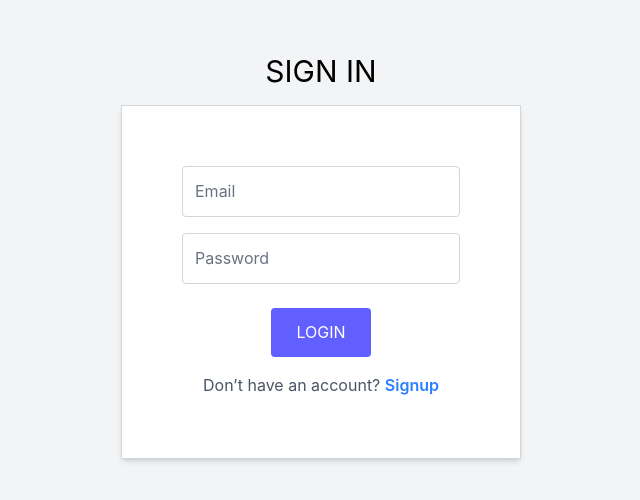
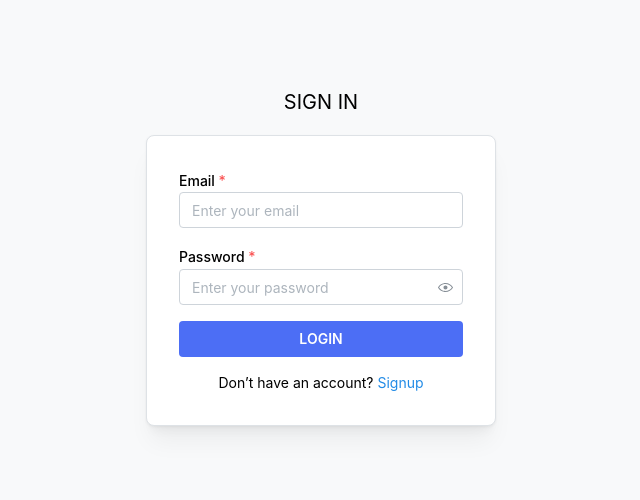
Before and after one commit to MrMandalNSU/ProductPouch, a Next.js app in the folder frontend/: page /login in a window 1280 px wide. Shown: the part 144-644 px from the top of the page, without its empty margins (319-959 px from the left). Built offline with nearby package versions, Linux system fonts and the light colour scheme.

Commit message:
Created login with mantine

```diff
--- a/frontend/app/login/page.js
+++ b/frontend/app/login/page.js
@@ -1,56 +1,69 @@
 "use client";
 
 import { useState } from "react";
+import {
+  TextInput,
+  PasswordInput,
+  Button,
+  Paper,
+  Text,
+  Anchor,
+  Center,
+} from "@mantine/core";
+import { IconMail, IconLock } from "@tabler/icons-react";
 import Link from "next/link";
 
 export default function Login() {
   const [email, setEmail] = useState("");
   const [password, setPassword] = useState("");
 
-  const handleSubmit = async (e) => {
+  const handleSubmit = (e) => {
     e.preventDefault();
     console.log("Login clicked with:", { email, password });
   };
 
   return (
-    <div className="flex h-screen justify-center items-center bg-gray-100">
-      <div className="relative flex flex-col items-center">
-        <h2 className="text-3xl font mb-4 text-black">SIGN IN</h2>
+    <Center style={{ height: "100vh", backgroundColor: "#f8f9fa" }}>
+      <div>
+        {/* Sign In Heading */}
+        <Text align="center" size="xl" weight={700} mb="md">
+          SIGN IN
+        </Text>
 
         {/* Login Box */}
-        <div className="bg-white p-15 border border-gray-300 shadow-md w-100">
+        <Paper withBorder shadow="md" p="xl" radius="md" w={350}>
           <form onSubmit={handleSubmit}>
-            <input
-              type="email"
-              placeholder="Email"
-              className="w-full p-3 border border-gray-300 rounded mb-4 text-black placeholder-gray-500 focus:outline-none focus:ring-2 focus:ring-blue-500"
+            <TextInput
+              label="Email"
+              placeholder="Enter your email"
+              icon={<IconMail size={16} />}
               value={email}
               onChange={(e) => setEmail(e.target.value)}
               required
             />
-            <input
-              type="password"
-              placeholder="Password"
-              className="w-full p-3 border border-gray-300 rounded mb-6 text-black placeholder-gray-500 focus:outline-none focus:ring-2 focus:ring-blue-500"
+            <PasswordInput
+              label="Password"
+              placeholder="Enter your password"
+              icon={<IconLock size={16} />}
               value={password}
               onChange={(e) => setPassword(e.target.value)}
               required
+              mt="md"
             />
-            <button
-              type="submit"
-              className="w-25 bg-indigo-500 hover:bg-indigo-600 text-white font-semibold p-3 rounded transition mx-auto block"
-            >
+            <Button type="submit" fullWidth mt="md" color="indigo">
               LOGIN
-            </button>
+            </Button>
           </form>
-          <p className="text-center text-gray-600 mt-4">
+
+          {/* Signup Link */}
+          <Text align="center" size="sm" mt="md">
             Don’t have an account?{" "}
-            <Link href="/signup" className="text-blue-500 font-semibold">
+            <Anchor component={Link} href="/signup" color="blue">
               Signup
-            </Link>
-          </p>
-        </div>
+            </Anchor>
+          </Text>
+        </Paper>
       </div>
-    </div>
+    </Center>
   );
 }
```
